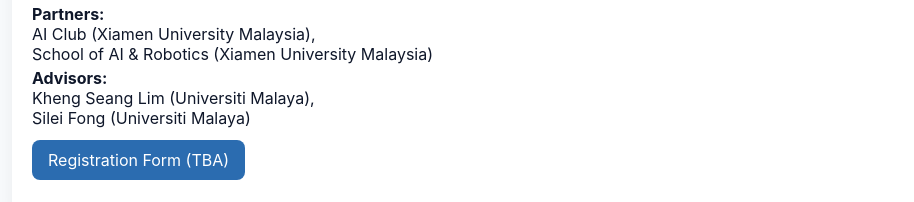
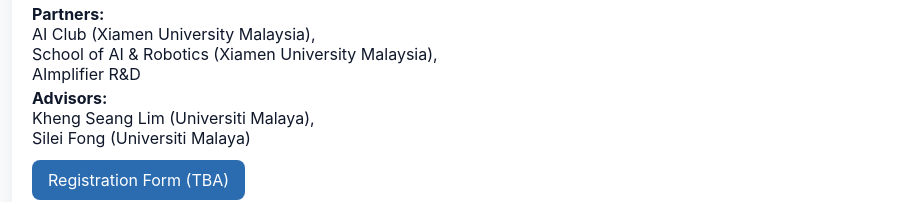
Before and after one commit to AImplifier/AImplifier.github.io, a plain HTML site: page projects/neuralbridge2025/index.html in a window 1280 px wide. Shown: the part 1666-1868 px from the top of the page, without its empty margins (138-1052 px from the left). Drawn offline with Linux system fonts and the light colour scheme.

Commit message:
Update index.html

```diff
--- a/projects/neuralbridge2025/index.html
+++ b/projects/neuralbridge2025/index.html
@@ -138,7 +138,7 @@
       <p style="margin:0.25rem 0"><strong>Organizer:</strong> Sim Kuan Goh (Xiamen University Malaysia)</p>
       <p style="margin:0.25rem 0"><strong>Organizing Committee:</strong> <br>Jia Hong Puah (Xiamen University Malaysia),<br> Benjamin Chin Wei Hao (Xiamen University Malaysia),<br> Yuin Torng Yew (Universiti Malaya)</p>
       <p style="margin:0.25rem 0"><strong>Technical Committee:</strong> <br> Haocheng Wu (Xiamen University Malaysia)</p>
-      <p style="margin:0.25rem 0"><strong>Partners:</strong> <br>AI Club (Xiamen University Malaysia),<br> School of AI & Robotics (Xiamen University Malaysia)</p>
+      <p style="margin:0.25rem 0"><strong>Partners:</strong> <br>AI Club (Xiamen University Malaysia),<br> School of AI & Robotics (Xiamen University Malaysia), <br>AImplifier R&D</p>
       <p style="margin:0.25rem 0"><strong>Advisors:</strong> <br>Kheng Seang Lim (Universiti Malaya), <br>Silei Fong (Universiti Malaya)</p>
       <p style="margin-top:12px"><a class="cta" href="mailto:">Registration Form (TBA)</a></p>
     </section>
```
